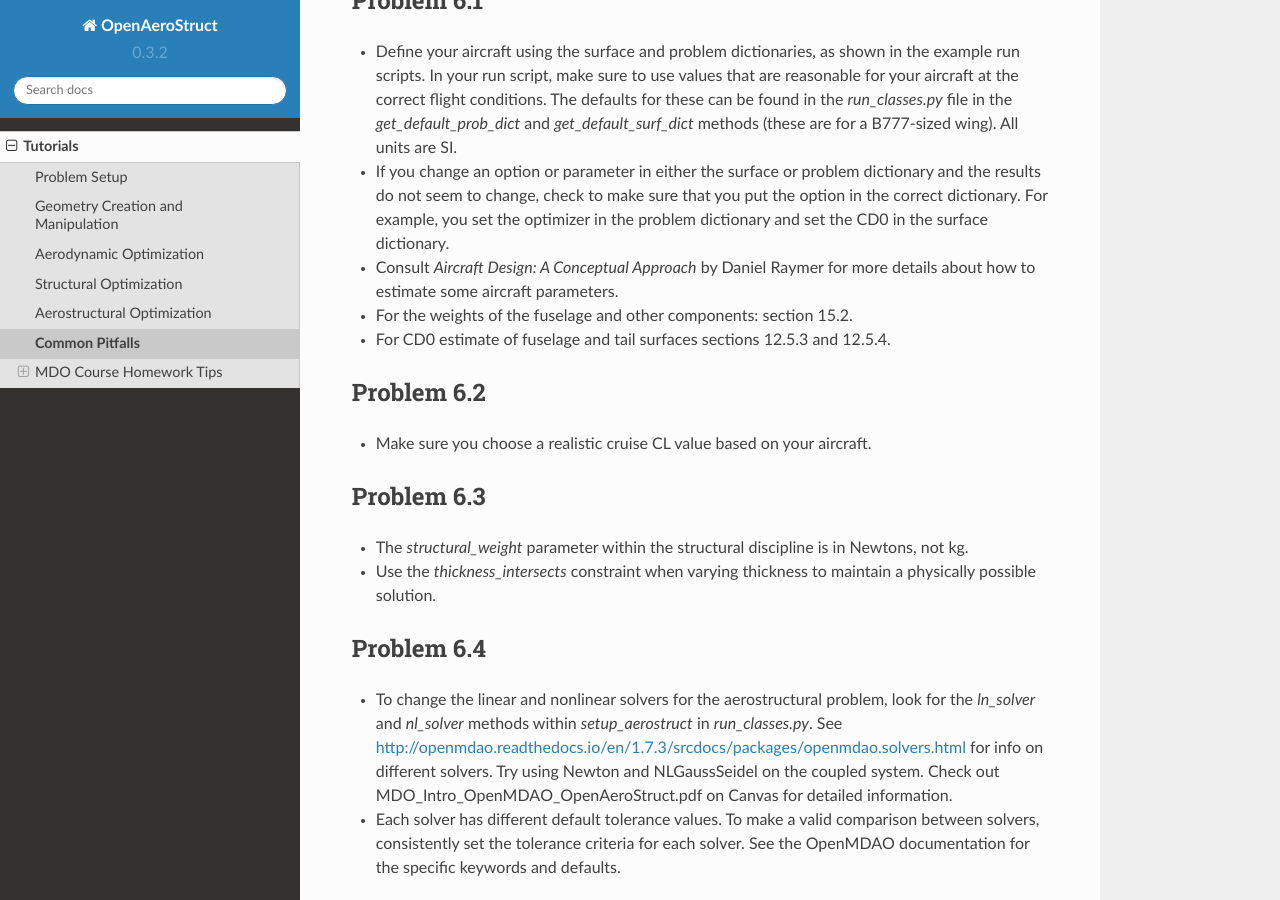
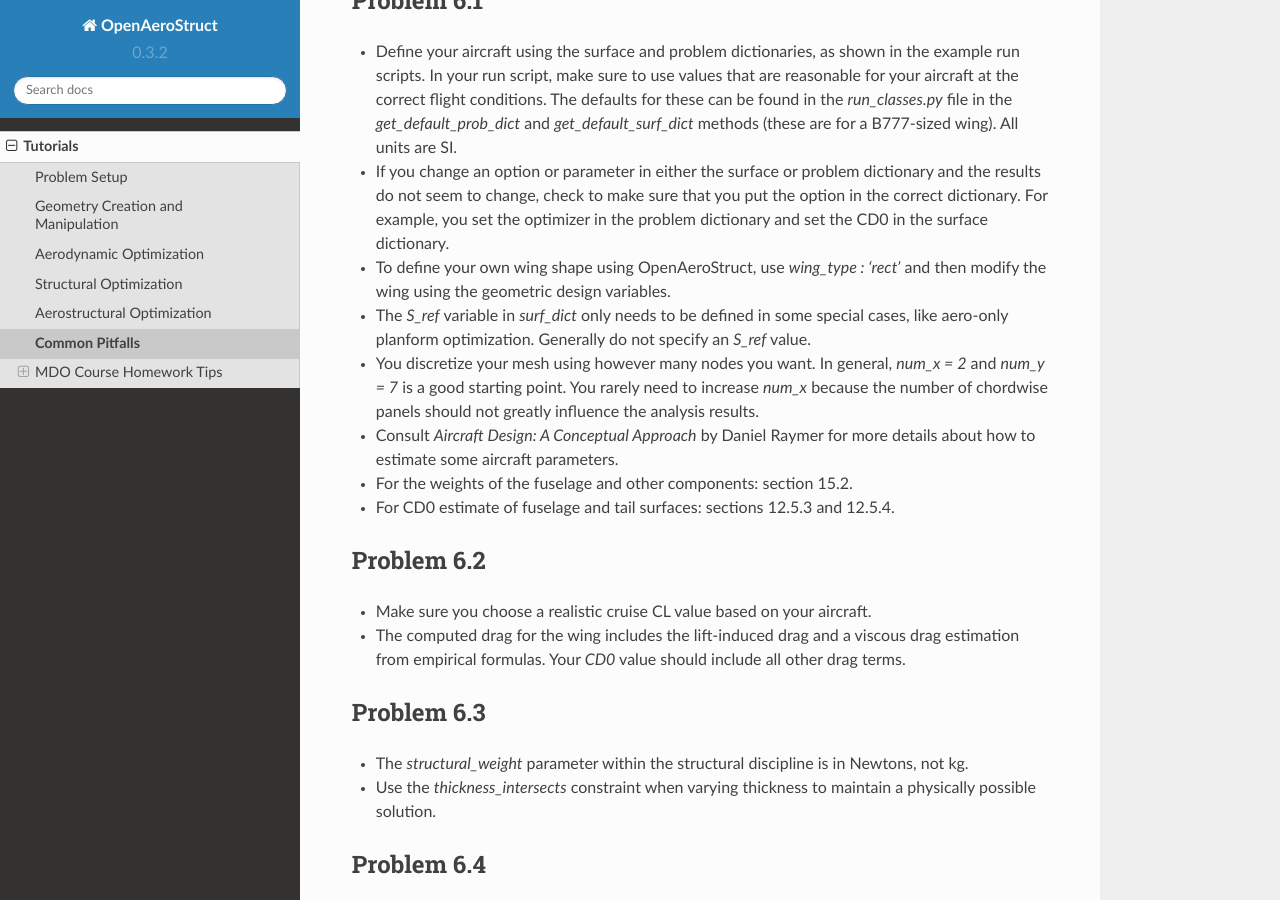
Before and after one commit to mid2SUPAERO/ecoHALE, a Sphinx documentation site: the page built from doc/tutorials/common_pitfalls.rst, in a window 1280 px wide and 900 px high, scrolled down 941 px. Built offline with Sphinx 7.4.7 and the Read the Docs theme 2.0.0, drawn with Linux system fonts in a browser that asks for light colours.

Commit message:
Update common_pitfalls.rst

```diff
--- a/doc/tutorials/common_pitfalls.rst
+++ b/doc/tutorials/common_pitfalls.rst
@@ -37,15 +37,23 @@ Problem 6.1
 
 - If you change an option or parameter in either the surface or problem dictionary and the results do not seem to change, check to make sure that you put the option in the correct dictionary. For example, you set the optimizer in the problem dictionary and set the CD0 in the surface dictionary.
 
+- To define your own wing shape using OpenAeroStruct, use `wing_type : 'rect'` and then modify the wing using the geometric design variables.
+
+- The `S_ref` variable in `surf_dict` only needs to be defined in some special cases, like aero-only planform optimization. Generally do not specify an `S_ref` value.
+
+- You discretize your mesh using however many nodes you want. In general, `num_x = 2` and `num_y = 7` is a good starting point. You rarely need to increase `num_x` because the number of chordwise panels should not greatly influence the analysis results.
+
 - Consult `Aircraft Design: A Conceptual Approach` by Daniel Raymer for more details about how to estimate some aircraft parameters.
 
 - For the weights of the fuselage and other components: section 15.2.
 
-- For CD0 estimate of fuselage and tail surfaces sections 12.5.3 and 12.5.4.
+- For CD0 estimate of fuselage and tail surfaces: sections 12.5.3 and 12.5.4.
 
 Problem 6.2
 -----------
 - Make sure you choose a realistic cruise CL value based on your aircraft.
+
+- The computed drag for the wing includes the lift-induced drag and a viscous drag estimation from empirical formulas. Your `CD0` value should include all other drag terms.
 
 Problem 6.3
 -----------
```
